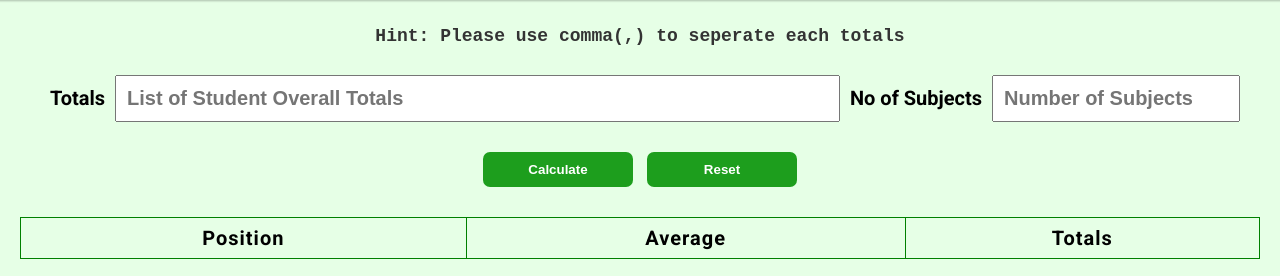
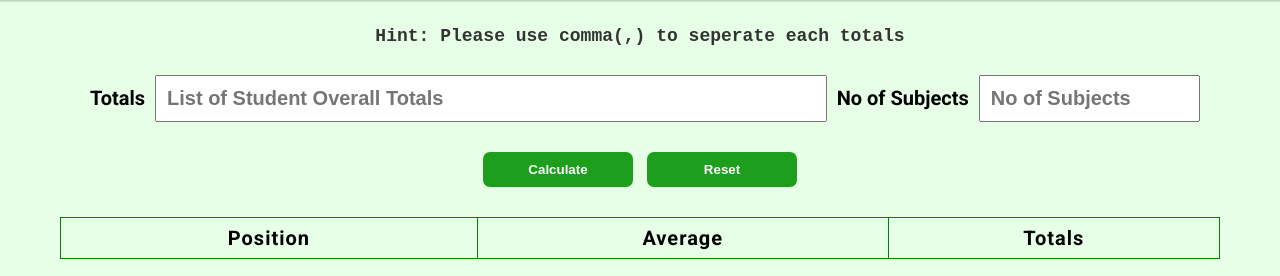
Before and after one commit to Sulaiman-Usman/result-calculator, a plain HTML site: page index.html in a window 1280 px wide. Shown: the part 126-402 px from the top of the page. Drawn offline with Linux system fonts and the light colour scheme.

Commit message:
resultcalculator

```diff
--- a/index.html
+++ b/index.html
@@ -25,7 +25,7 @@
       <h1 class="header-title">School Result Calculator</h1>
       <h3>For Teachers in Primary and Secondary Schools</h3>
     </header>
-    <main>
+    <main class="container">
       <p class="hint">
         Hint: Please use comma<code>(,)</code> to seperate each totals
       </p>
@@ -50,7 +50,7 @@
             name="totals"
             autocomplete="off"
             id="num"
-            placeholder="Number of Subjects"
+            placeholder="No of Subjects"
             title="Number of Subjects"
           />
         </div>
--- a/style.css
+++ b/style.css
@@ -4,6 +4,12 @@
     margin: 0;
     padding: 0;
     box-sizing: border-box;
+  }
+
+  .container {
+    overflow: hidden;
+    max-width: 1200px;
+    margin: 0 auto;
   }
 
   html,
@@ -231,7 +237,7 @@
     text-align: center;
     font-weight: 300;
     padding: 0 0 20px 0;
-    font-family: cursive;
+    font-family: "Courier New", Courier, monospace;
     font-size: 15px;
   }
 
```
